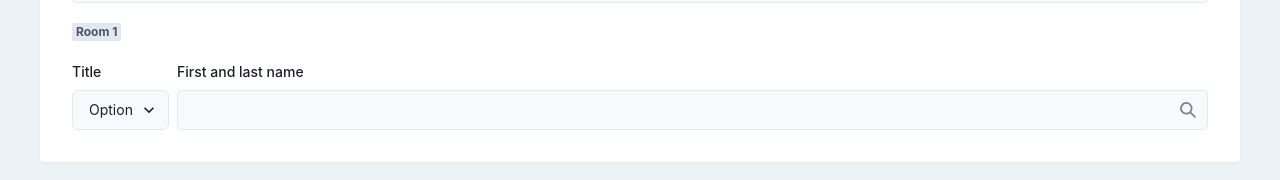
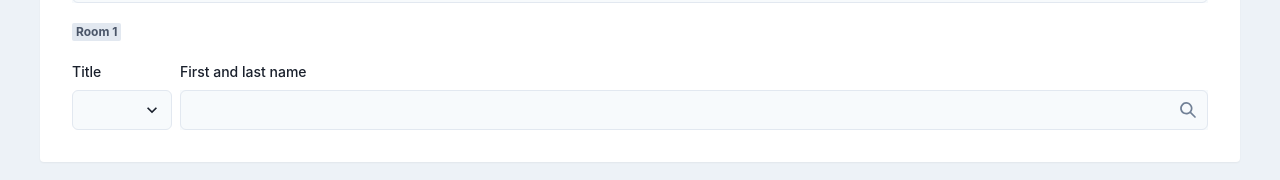
Before and after one commit to N-Nikolaev/socialpinpoint-tech-test, a React (Vite) app: page / in a window 1280 px wide. Shown: the part 659-839 px from the top of the page. Built offline with nearby package versions, Linux system fonts and the light colour scheme.

Commit message:
Add onChange funct to 'Guest Details' card

```diff
--- a/src/App.tsx
+++ b/src/App.tsx
@@ -10,9 +10,9 @@ import {
   Text } from '@chakra-ui/layout'
 import { NumberInput, NumberInputField, NumberInputStepper, NumberIncrementStepper, NumberDecrementStepper } from '@chakra-ui/number-input'
 import { Select } from '@chakra-ui/select'
-import React, { useEffect, useState } from 'react'
+import React, { useState } from 'react'
 import InputCard from './components/InputCard/InputCard'
-import { Button } from '@chakra-ui/react'
+
 
 interface InputCardData {
   data: {
@@ -48,6 +48,15 @@ interface RoomRequirementsCardData {
     selectedInfantsAmount: number
     selectedRoomType: string
     selectedRoomAllocation: number
+  }
+}
+
+interface GuestDetailsCardData {
+  data: {
+    companyResult: string
+    firstAndLastName: string
+    titleList: string[]
+    selectedTitle: string
   }
 }
 
@@ -97,13 +106,18 @@ const App: React.FC = () => {
     selectedRoomAllocation: 12,
   })
 
-//! Clean Up useEffect after testing
-  useEffect(() => {
-    console.log(datesAndRoomCardData, roomRequirementsCardData)
-  }, [datesAndRoomCardData, roomRequirementsCardData])
+  const [guestDetailsCardData, setGuestDetailsCardData] = useState<GuestDetailsCardData['data']>({
+    companyResult: '',
+    firstAndLastName: '',
+    titleList: [
+      '',
+      'Mr',
+      'Mrs',
+      'Ms',
+    ],
+    selectedTitle: '',
+  })
 
-//TODO Text and Layer Styles
-//TODO onChange functions
   return (
     <Flex minH='100vh' background='gray.100' p={10}>
       <Stack spacing={6}>
@@ -361,11 +375,13 @@ const App: React.FC = () => {
             <InputGroup
               bg='gray.50'
               fontSize='sm'>
-              <Input />
+              <Input
+                onChange={e => setGuestDetailsCardData({
+                  ...guestDetailsCardData,
+                  companyResult: e.target.value
+                })}/>
               <InputRightElement>
-                <Button variant='ghost'>
-                  <SearchIcon color='gray.500'/>
-                </Button>
+                <SearchIcon color='gray.500'/>
               </InputRightElement>
             </InputGroup>
           </FormControl>
@@ -383,18 +399,25 @@ const App: React.FC = () => {
           </Flex>
 
           <HStack>
-            <FormControl id='title' w='fit-content'>
+            <FormControl id='title' minW='100px' w='fit-content'>
               <FormLabel fontSize='sm'>
                 Title
               </FormLabel>
 
               <Select
-                placeholder=''
                 bg='gray.50'
-                fontSize='sm'>
-                <option value="option1">Option 1</option>
-                <option value="option2">Option 2</option>
-                <option value="option3">Option 3</option>
+                fontSize='sm'
+                onChange={e => setGuestDetailsCardData({
+                  ...guestDetailsCardData,
+                  selectedTitle: e.target.value
+                })}>
+                {guestDetailsCardData
+                .titleList
+                .map((title, idx) => {
+                  return (
+                    <option key={idx} value={title}>{title}</option>
+                  )
+                })}
               </Select>
             </FormControl>
 
@@ -406,11 +429,13 @@ const App: React.FC = () => {
               <InputGroup
                 bg='gray.50'
                 fontSize='sm'>
-                <Input />
+                <Input
+                  onChange={e => setGuestDetailsCardData({
+                    ...guestDetailsCardData,
+                    firstAndLastName: e.target.value
+                  })}/>
                 <InputRightElement>
-                  <Button variant='ghost'>
-                    <SearchIcon color='gray.500'/>
-                  </Button>
+                  <SearchIcon color='gray.500'/>
                 </InputRightElement>
               </InputGroup>
             </FormControl>
```
